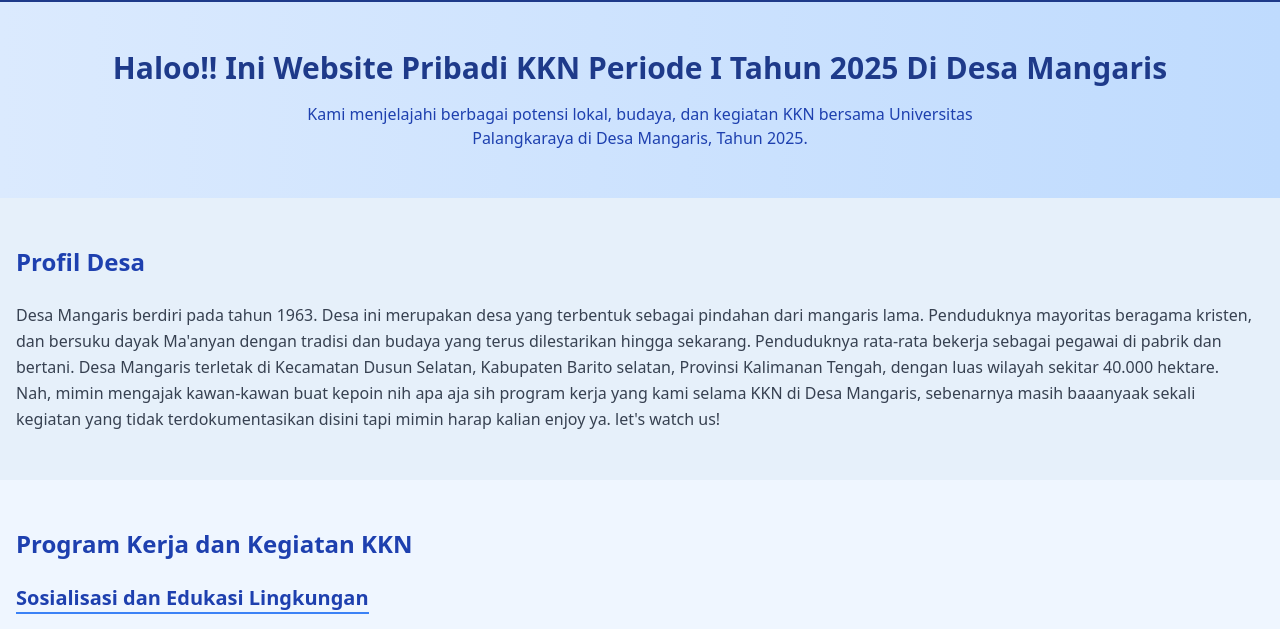
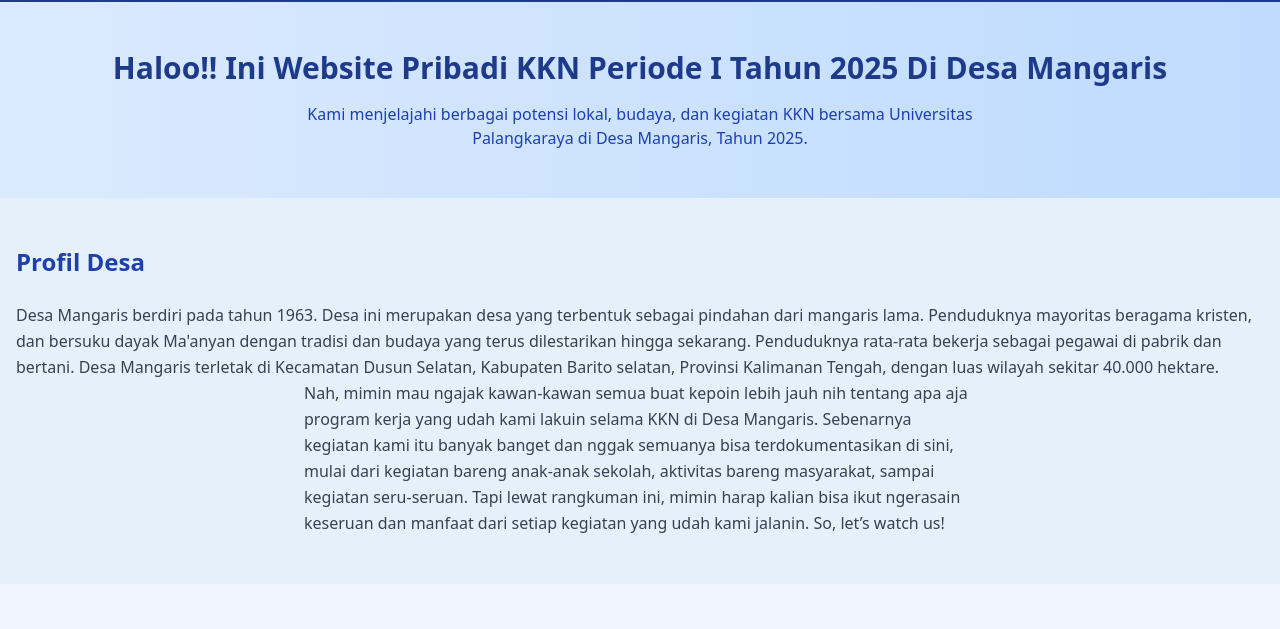
Before and after one commit to rinapfebu-lgtm/Kegiatan-KKN-Kita, a website: page index.html in a window 1280 px wide. Shown: the part 102-731 px from the top of the page. Drawn offline with Linux system fonts and the light colour scheme.

Commit message:
Update index.html

```diff
--- a/index.html
+++ b/index.html
@@ -41,9 +41,11 @@
         Desa Mangaris berdiri pada tahun 1963. Desa ini merupakan desa yang terbentuk sebagai pindahan dari mangaris lama. Penduduknya mayoritas beragama kristen, dan bersuku dayak Ma'anyan dengan tradisi dan budaya yang terus dilestarikan hingga sekarang. Penduduknya rata-rata bekerja sebagai pegawai di pabrik dan bertani.
         Desa Mangaris terletak di Kecamatan Dusun Selatan, Kabupaten Barito selatan, Provinsi Kalimanan Tengah, dengan luas wilayah sekitar 40.000 hektare.
       </p>
-      <p class="text-gray-700 leading-relaxed">
-        Nah, mimin mengajak kawan-kawan buat kepoin nih apa aja sih program kerja yang kami selama KKN di Desa Mangaris, sebenarnya masih baaanyaak sekali
-       kegiatan yang tidak terdokumentasikan disini tapi mimin harap kalian enjoy ya. let's watch us!
+      <p class="text-gray-700 max-w-2xl mx-auto leading-relaxed">
+        Nah, mimin mau ngajak kawan-kawan semua buat kepoin lebih jauh nih tentang apa aja program kerja yang udah kami lakuin selama KKN
+        di Desa Mangaris. Sebenarnya kegiatan kami itu banyak banget dan nggak semuanya bisa terdokumentasikan di sini, mulai dari kegiatan
+        bareng anak-anak sekolah, aktivitas bareng masyarakat, sampai kegiatan seru-seruan. Tapi lewat rangkuman ini, mimin harap kalian bisa
+        ikut ngerasain keseruan dan manfaat dari setiap kegiatan yang udah kami jalanin. So, let’s watch us!
       </p>
     </div>
   </section>
```
